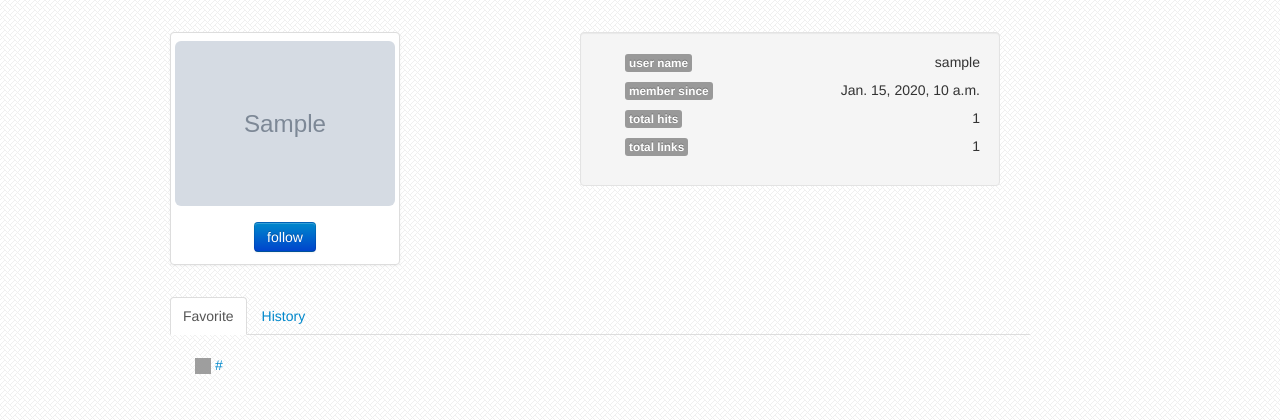
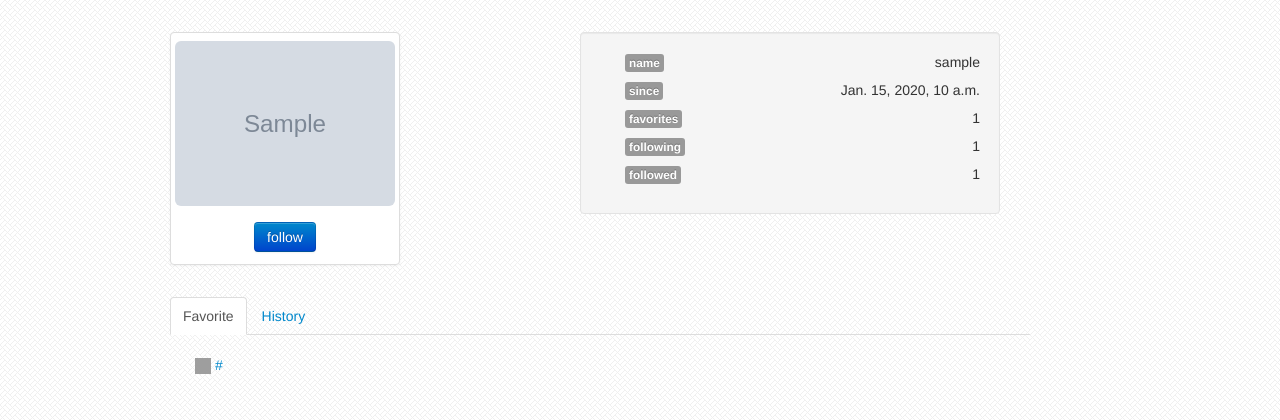
Before and after one commit to iloahz/Summeranciationalize, a Django app: template templates/account_overview.html in a window 1280 px wide. Shown: the top 420 px of the page. Run offline with Django 3.2, Linux system fonts and the light colour scheme; the template is opened without the code that fills it: most values are stand-ins (such as "Sample title", 1, 10 or a date in 2020); grey boxes marked "Sample" are stand-in pictures; grey boxes are pictures that could not be loaded.

Commit message:
added more statistic info

```diff
--- a/account/views.py
+++ b/account/views.py
@@ -17,6 +17,8 @@ def accountHandler(request, username):
         para = dict()
         para['username'] = username
         para['totalFavorite'] = getTotalFavoriteByAccount(a)
+        para['totalFollowing'] = getTotalFollowingByAccount(a)
+        para['totalFollowed'] = getTotalFollowedByAccount(a)
         para['favorites'] = getFavoritesByAccount(a)
         para['history'] = getHistoryByAccount(a)
         para['avatar'] = getAvatarByEmail(a.email)
--- a/templates/account_overview.html
+++ b/templates/account_overview.html
@@ -84,10 +84,12 @@
                 </div>
                 <div id="account-desc" class="span5 offset2 well">
                     <ul style="list-style: none;">
-                        <li><span class="label">user name </span><span class="value" id="username">{{ username }}</span></li>
-                        <li><span class="label">member since </span><span class="value">{{ since }}</span></li>
-                        <li><span class="label">total hits </span><span class="value">{{ totalHits }}</span></li>
-                        <li><span class="label">total links</span><span class="value">{{ totalFavorite }}</span></li>
+                        <li><span class="label">name</span><span class="value" id="username">{{ username }}</span></li>
+                        <li><span class="label">since </span><span class="value">{{ since }}</span></li>
+{#                        <li><span class="label">total hits </span><span class="value">{{ totalHits }}</span></li>#}
+                        <li><span class="label">favorites</span><span class="value">{{ totalFavorite }}</span></li>
+                        <li><span class="label">following</span><span class="value">{{ totalFollowing }}</span></li>
+                        <li><span class="label">followed</span><span class="value">{{ totalFollowed }}</span></li>
                     </ul>
                 </div>
             </div>
```
Also changed, not shown: account/function.py (+11 -1 lines).
